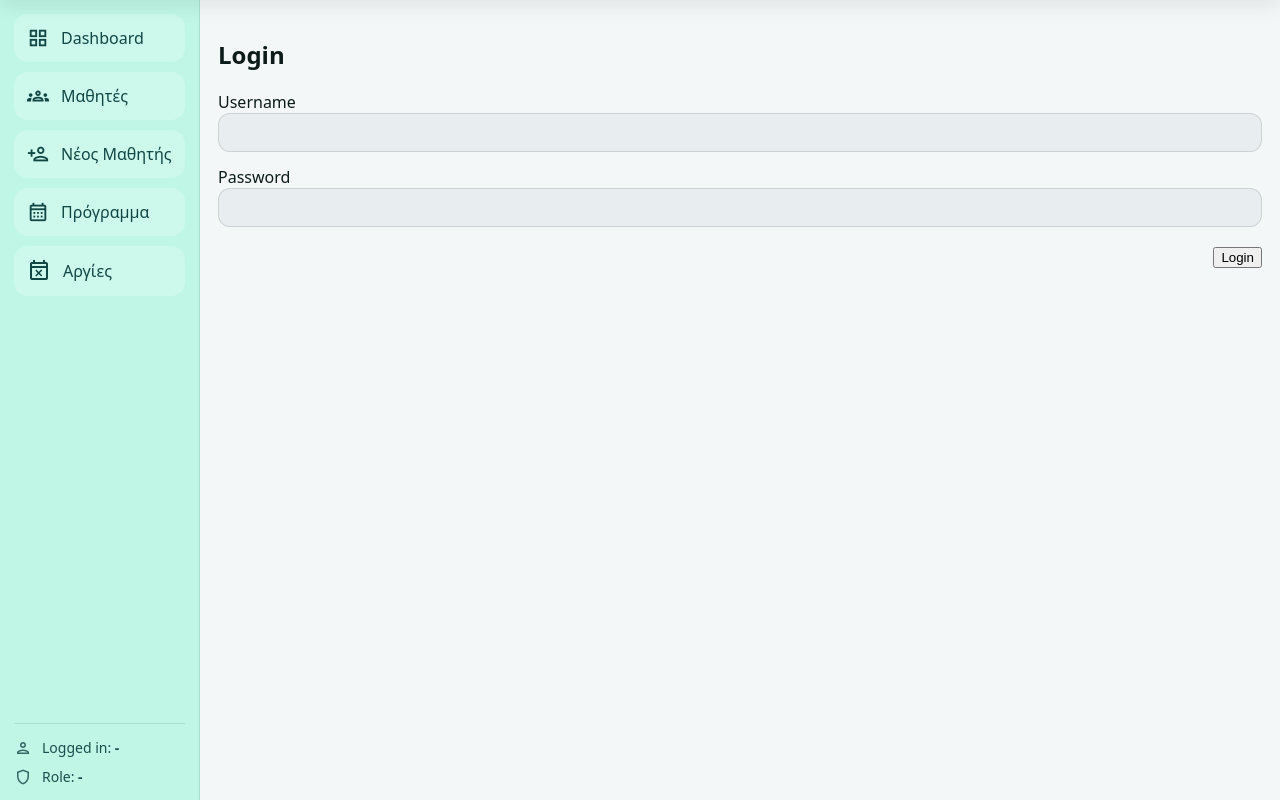
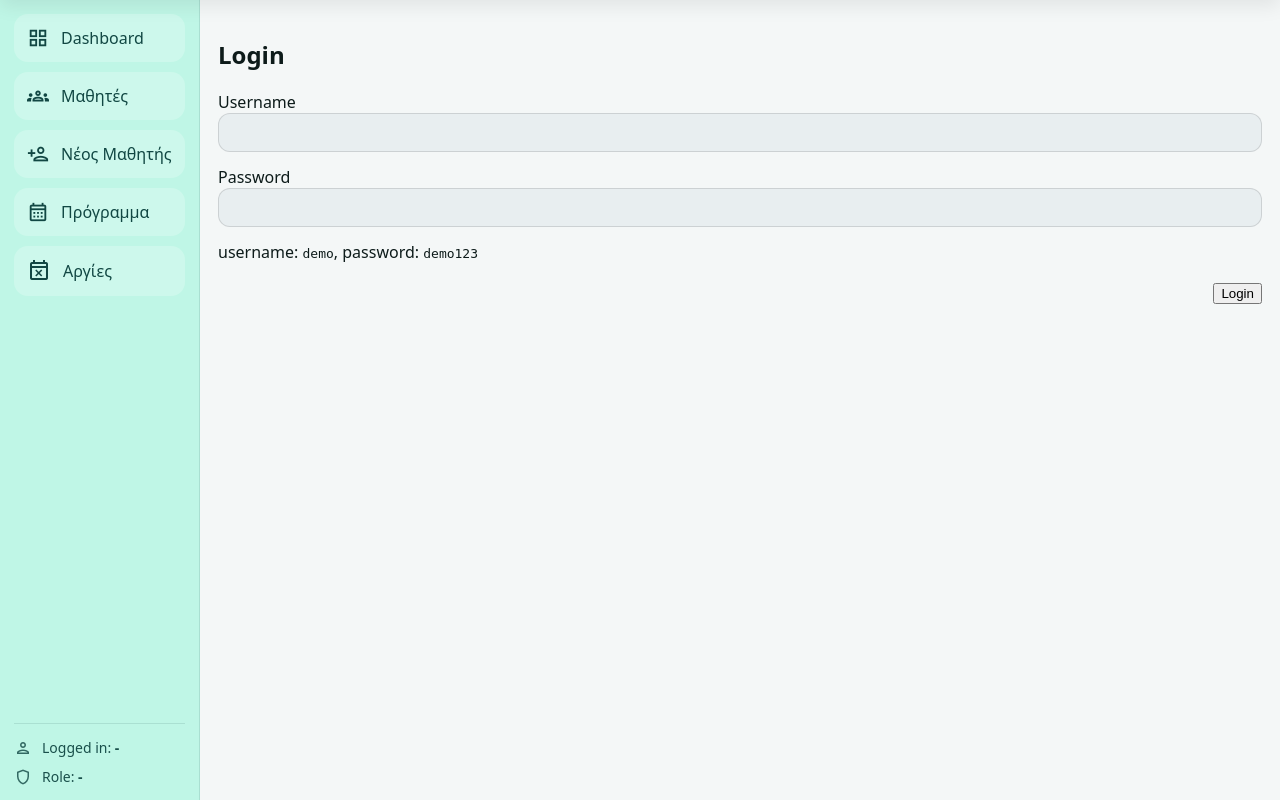
Before and after one commit to mouchtarisDi/student-center-app, a FastAPI app: page /login in a window 1280 px wide. Shown: the part 64-864 px from the top of the page. Run offline with FastAPI, Linux system fonts and the light colour scheme.

Commit message:
Demo Login

```diff
--- a/app/templates/login.html
+++ b/app/templates/login.html
@@ -19,6 +19,12 @@
       <input name="password" type="password" required />
     </div>
 
+    <div>
+      <label for="demo-user">
+        username: <code>demo</code>, password: <code>demo123</code>
+      </label>
+    </div>
+
     <div class="form-actions">
       <button class="primary" type="submit">Login</button>
     </div>
```
